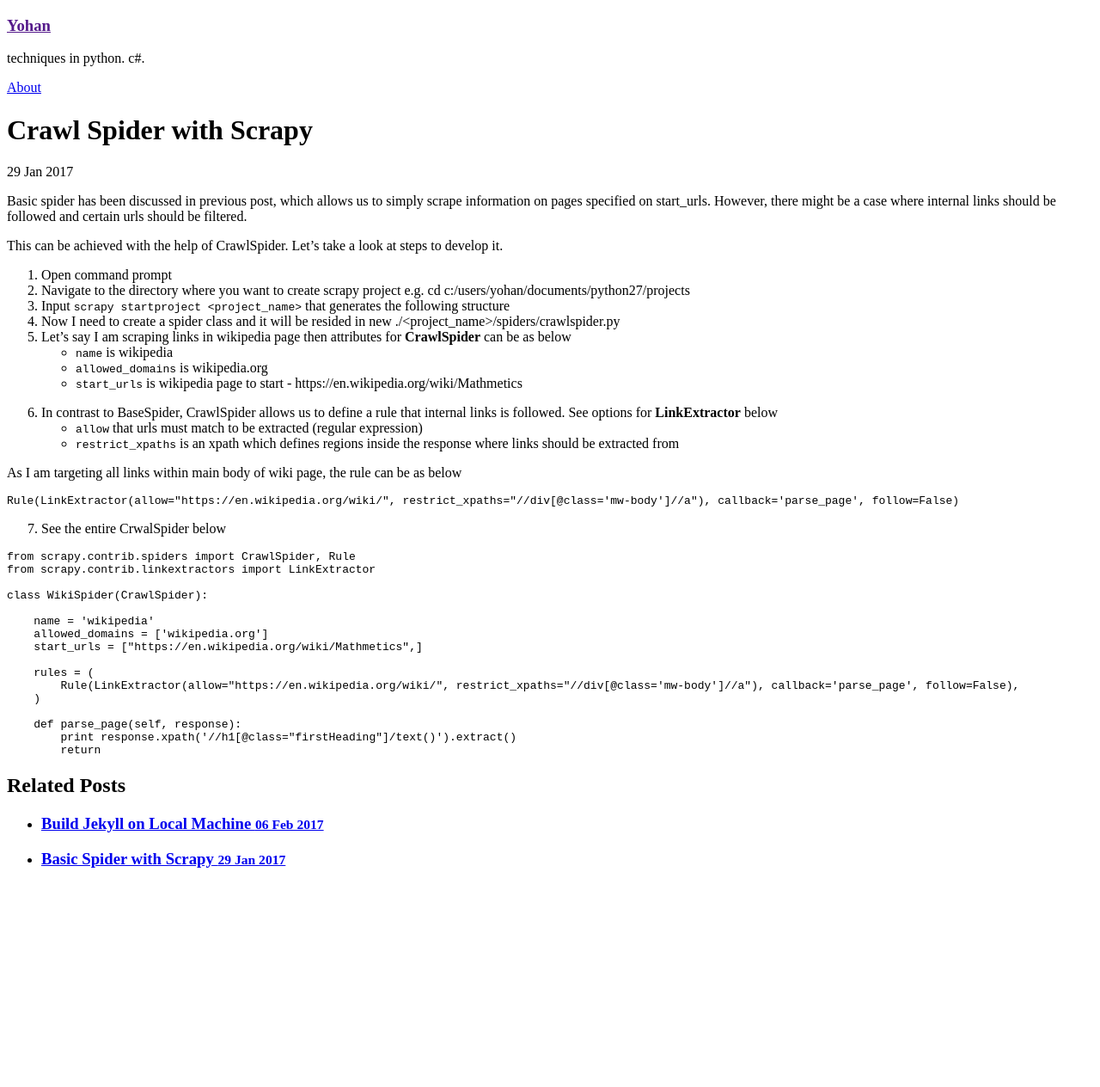
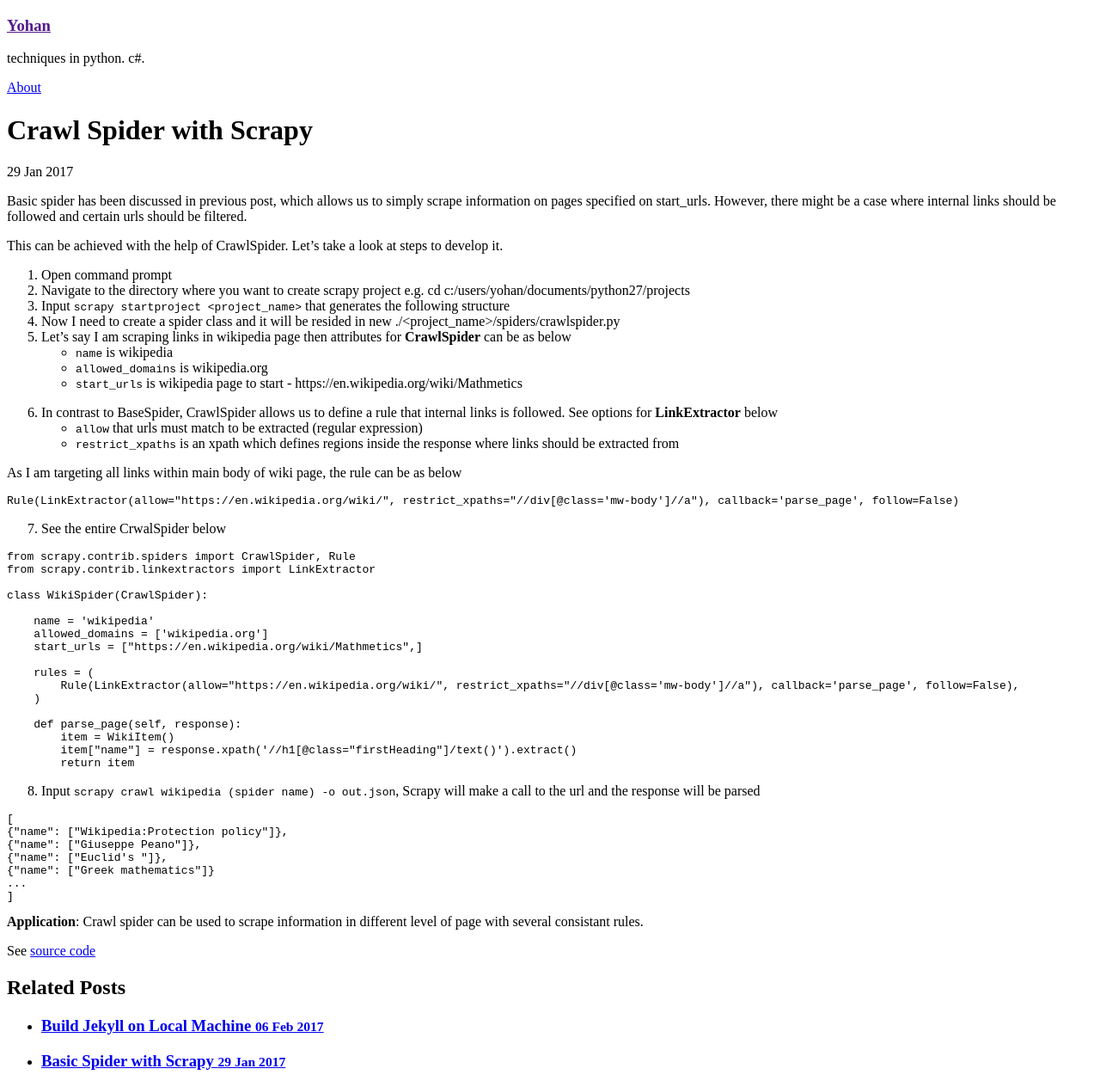
Before and after one commit to yohancheong/yohancheong.github.io, a Jekyll site: the page built from _posts/2017-01-29-crawl-spider-with-scrapy.md, in a window 1280 px wide. Shown: the whole page at 86% size. Built offline with Jekyll 4.4.1, drawn with Linux system fonts in a browser that asks for light colours; before the commit the page ends 1029 px from its top, so only the background shows below that.

Commit message:
Finalising crawl spider

````diff
--- a/_posts/2017-01-29-crawl-spider-with-scrapy.md
+++ b/_posts/2017-01-29-crawl-spider-with-scrapy.md
@@ -45,6 +45,26 @@ class WikiSpider(CrawlSpider):
     )
 
     def parse_page(self, response):
-        print response.xpath('//h1[@class="firstHeading"]/text()').extract()
-        return
+        item = WikiItem()
+        item["name"] = response.xpath('//h1[@class="firstHeading"]/text()').extract()
+        return item
 ```
+
+{:start="8"}
+8. Input `scrapy crawl wikipedia (spider name) -o out.json`, Scrapy will make a call to the url and the response will be parsed
+
+```
+[
+{"name": ["Wikipedia:Protection policy"]},
+{"name": ["Giuseppe Peano"]},
+{"name": ["Euclid's "]},
+{"name": ["Greek mathematics"]}
+...
+]
+```
+
+<div class="message">
+    <strong>Application</strong>: Crawl spider can be used to scrape information in different level of page with several consistant rules.
+</div>
+
+See <a href="https://github.com/yohancheong/Scrapy-Crawl-Spider">source code</a>
````
